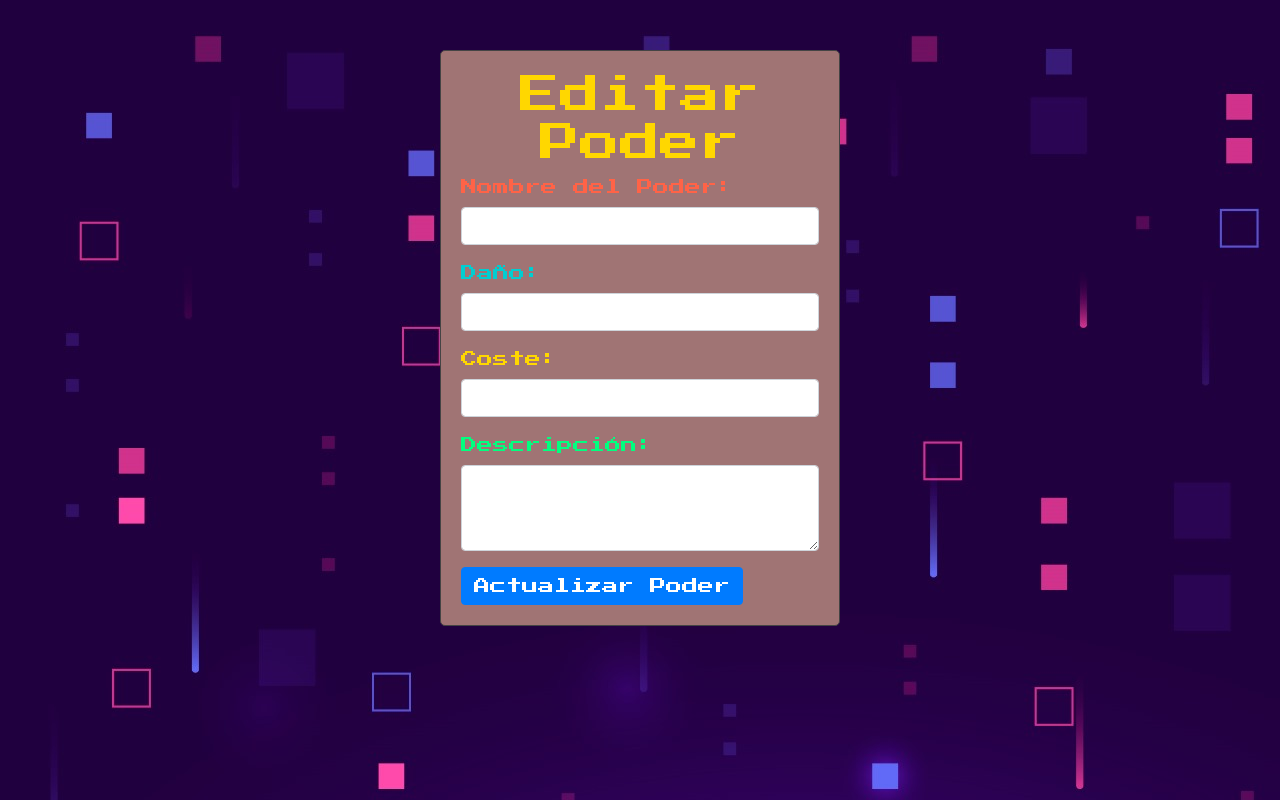
After one commit to PauHernandezFort/proyectoIntegrado, a PHP site: page /editPower.php in a window 1280 px wide. The commit adds this page. Run offline with PHP 8.4, Linux system fonts and the light colour scheme; tables that the repository leaves empty or names only in its code hold one stand-in row (values such as "Sample post"); data that the repository does not hold is empty.

Commit message:
editpower a medias

```diff
--- a/codigo/inflaestructura/www/clases/Power.php
+++ b/codigo/inflaestructura/www/clases/Power.php
@@ -78,12 +78,36 @@ class Power extends Connection {
     }
 
 
+    public function updatePower($nombre, $poder, $coste, $descripcion) {
+
+
+
+        $query = "UPDATE Poder SET nombrePoder='$nombre', poder='$poder', coste='$coste',descripcion='$descripcion' WHERE nombrePoder=$nombre";
+        $resultado = $this->conn->query($query);
+
+        if (!$resultado) {
+
+
+            die("Error en la consulta: " . $this->conn->error);
+        }
+    }
+    public function findName($nombre) {
+        $query = "SELECT * FROM Poder WHERE nombrePoder = $nombre";
+        $resultado = $this->conn->query($query);
+        if ($resultado && $resultado->num_rows > 0) {
+            $row = $resultado->fetch_object();
+            return $row;
+        } else {
+            return null;
+    }
+}
+
     public function drawList(){
         $poderes = fopen("poderes.csv", "r") or die("Unable to open file!");
         echo "<table>";
         while (!feof($poderes)){
             $datos = fgetcsv($poderes);
-            $output=";"
+            $output=";";
             if($datos !== false){
             $output.="<div class='card'style='width: 18rem;''>
             <div class='card-body'>
--- /dev/null
+++ b/codigo/inflaestructura/www/editPower.php
@@ -0,0 +1,92 @@
+<?php
+require_once "autoloader.php";
+$power = new Power("polla");
+
+if ($_SERVER["REQUEST_METHOD"] === "GET" && isset($_GET["nombrePoder"])) {
+    $power_name = $_GET["nombrePoder"];
+
+    $id_power = $poder->findName($power_name);
+}
+
+if ($_SERVER["REQUEST_METHOD"] === "POST") {
+    $nombre = $_POST["nombrePoder"];
+    $daño = $_POST["daño"];
+    $coste = $_POST["coste"];
+    $descripcion = $_POST["descripcion"];
+
+    $power->updateTarea($nombre, $daño, $coste, $descripcion);
+
+    header("Location: home.php");
+    exit();
+}
+?>
+<!DOCTYPE html>
+<html lang="es">
+<head>
+    <meta charset="UTF-8">
+    <meta name="viewport" content="width=device-width, initial-scale=1.0">
+    <title>Editar Poder</title>
+    <link href="https://maxcdn.bootstrapcdn.com/bootstrap/4.5.2/css/bootstrap.min.css" rel="stylesheet">
+    <link href="https://fonts.googleapis.com/css2?family=Press+Start+2P&display=swap" rel="stylesheet">
+    <style>
+        body {
+            background-image: url('fondo.jpeg');
+            background-color: #000;
+            color: #00FF00;
+            font-family: 'Press Start 2P', cursive;
+        }
+        #form_container {
+            background-color: #a07474;
+            padding: 20px;
+            border-radius: 5px;
+            margin: 50px auto;
+            max-width: 400px;
+            border: 1px solid #444;
+        }
+        h1 {
+            text-align: center;
+            color: #FFD700;
+        }
+        .form-description {
+            margin-bottom: 20px;
+        }
+
+        label[for="nombrePoder"] {
+            color: #FF6347;
+        }
+        label[for="daño"] {
+            color: #00CED1;
+        }
+        label[for="coste"] {
+            color: #FFD700;
+        }
+        label[for="descripcion"] {
+            color: #00FF7F;
+        }
+    </style>
+</head>
+<body>
+    <div id="form_container">
+        <h1>Editar Poder</h1>
+        <form method="POST" action="">
+            <div class="form-group">
+                <label for="nombrePoder">Nombre del Poder:</label>
+                <input type="text" class="form-control" id="nombrePoder" name="nombrePoder" required>
+            </div>
+            <div class="form-group">
+                <label for="daño">Daño:</label>
+                <input type="number" class="form-control" id="daño" name="daño" required>
+            </div>
+            <div class="form-group">
+                <label for="coste">Coste:</label>
+                <input type="number" class="form-control" id="coste" name="coste" required>
+            </div>
+            <div class="form-group">
+                <label for="descripcion">Descripción:</label>
+                <textarea class="form-control" id="descripcion" name="descripcion" rows="3" required></textarea>
+            </div>
+            <button type="submit" class="btn btn-primary">Actualizar Poder</button>
+        </form>
+    </div>
+</body>
+</html>
```
Also changed, not shown: 1 other file.
